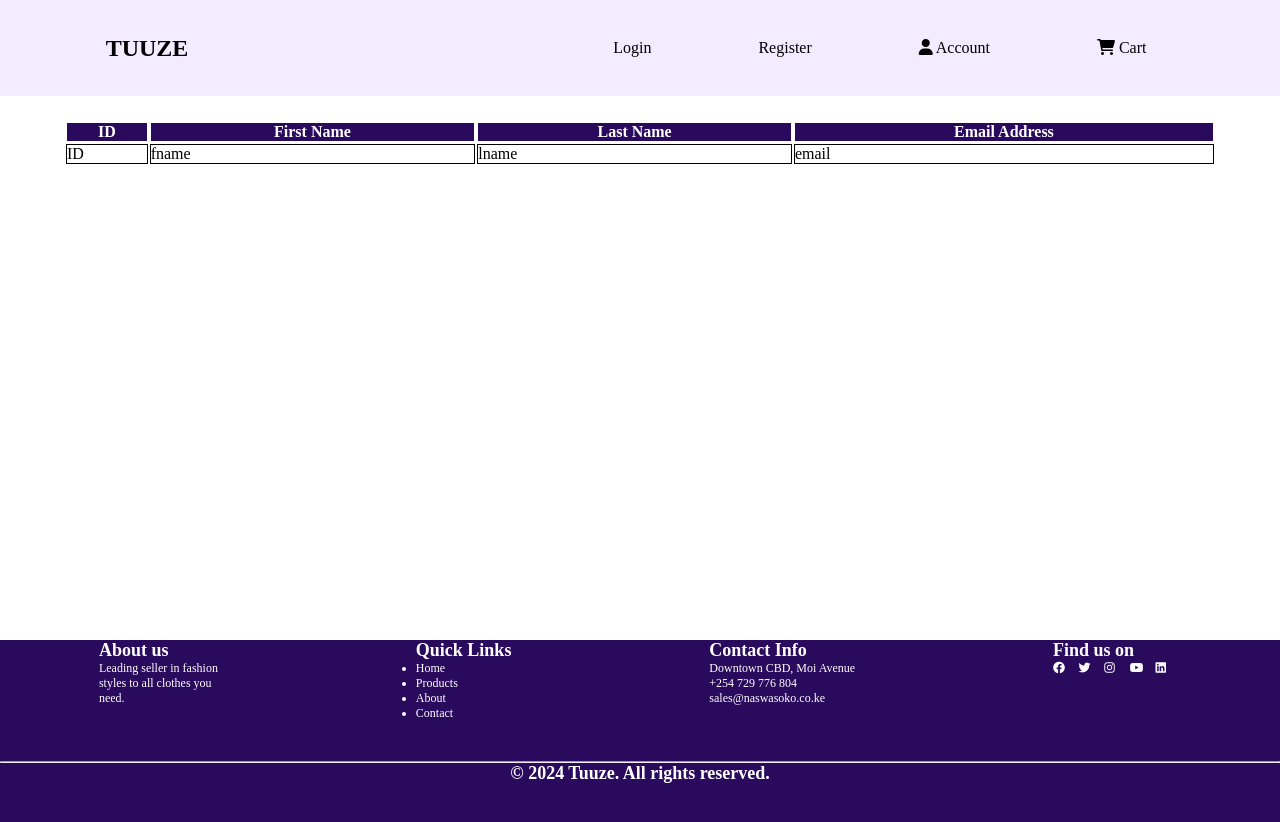
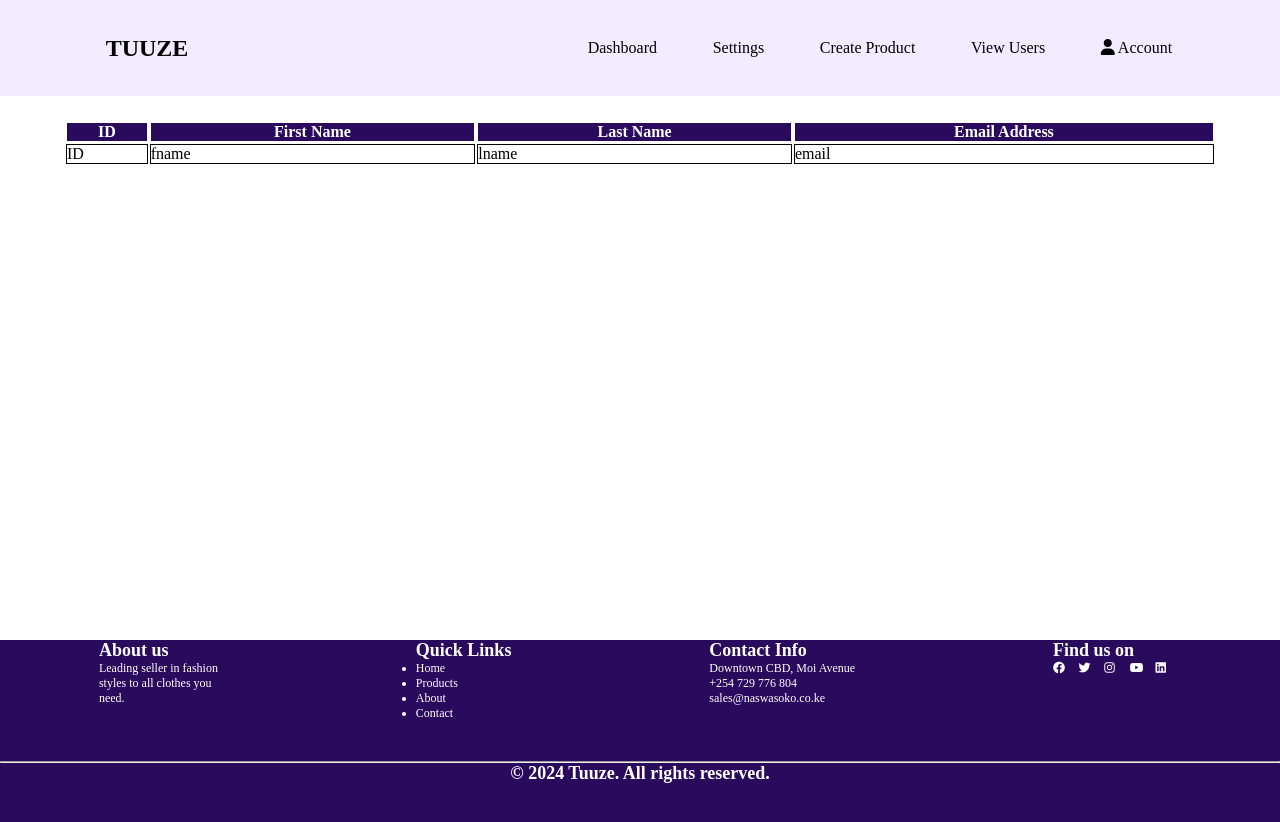
Before and after one commit to Sheilla-Chomba/Tuuze, an Angular app in the folder Frontend/Tuuze/: page /admin/view-users in a window 1280 px wide. Shown: the top 822 px of the page. Built offline with nearby package versions, Linux system fonts and the light colour scheme; a web font is replaced by a local one.

Commit message:
nav bar  complete

```diff
--- a/Frontend/Tuuze/src/app/components/admin-view-users/admin-view-users.component.html
+++ b/Frontend/Tuuze/src/app/components/admin-view-users/admin-view-users.component.html
@@ -2,18 +2,22 @@
 <div class="main">
     <div class="table-div">
         <table  class="table">
+            <thead>
                 <tr>
                     <th>ID</th>
                     <th>First Name</th>
                     <th>Last Name</th>
                     <th>Email Address</th>
                 </tr>
+            </thead>
+            <tbody>
                 <tr>
                     <td>ID</td>
                     <td>fname</td>
                     <td>lname</td>
                     <td>email</td>
                 </tr>
+            </tbody>
         </table>
     </div>
 </div>
--- a/Frontend/Tuuze/src/app/components/navbar/navbar.component.html
+++ b/Frontend/Tuuze/src/app/components/navbar/navbar.component.html
@@ -4,24 +4,33 @@
       <div class="logo">
         <h1 routerLink="/">TUUZE</h1>
       </div>
-            <div class="search">
-
-            </div>
+      <div class="search"></div>
       <div class="menu">
         <ul>
-                    <li routerLink="/login">Login</li>
-                    <li routerLink="/register">Register</li>
+          <li *ngIf="isNotLoggedIn && user && admin">Dashboard</li>
+          <li *ngIf="!admin">Dashboard</li>
+          <li *ngIf="!user">Dashboard</li>
+          <li *ngIf="isLoggedIn && admin && user" routerLink="/login">Login</li>
+          <li *ngIf="isLoggedIn && admin && user" routerLink="/register">
+            Register
+          </li>
+          <li *ngIf="isNotLoggedIn && user && admin">Settings</li>
+          <li *ngIf="!user">Settings</li>
+          <li *ngIf="!admin">Settings</li>
+          <li *ngIf="isNotLoggedIn && user && admin">Create Product</li>
+          <li *ngIf="!admin">Create Product</li>
+          <li *ngIf="!admin">View Users</li>
           <li>
             <i class="fa-solid fa-user"></i>
             Account
           </li>
-                    <li (click)="showProductNav()">
+          <li (click)="showProductNav()" *ngIf="admin">
             <i class="fa-solid fa-cart-shopping"></i>
             Cart
           </li>
         </ul>
       </div>
-            <div class="cart2" (click)="showProductNav()">
+      <div class="cart2" (click)="showProductNav()" *ngIf="admin">
         <i class="fa-solid fa-cart-shopping"></i>
       </div>
       <div class="hambuger" (click)="showHamburgerMenu()">
@@ -39,7 +48,7 @@
       </div>
       <div class="mod-container">
         <div class="modal-img">
-                    <img src="../../../assets/carousel 4.jpg" alt="" class="img-modal">
+          <img src="../../../assets/carousel 4.jpg" alt="" class="img-modal" />
         </div>
         <div class="modal-text">
           <div class="mod-cont">
@@ -51,7 +60,6 @@
               <p>2</p>
               <i class="fa-solid fa-plus"></i>
             </div>
-
           </div>
         </div>
       </div>
@@ -62,15 +70,32 @@
     </div>
   </div>
   <div class="mobile">
-        <div class="mobile-menu" >
+    <div class="mobile-menu">
       <ul class="hamburger-menu">
         <li><h2>Menu</h2></li>
-                <li routerLink="/login">Login</li>
-                <li routerLink="/register">Register</li>
-                <li>Account</li>
-                <li><button class="close-menu-btn" (click)="closeHamburgerMenu()">Close</button></li>
+        <li *ngIf="isNotLoggedIn && user && admin">Dashboard</li>
+          <li *ngIf="!admin">Dashboard</li>
+          <li *ngIf="!user">Dashboard</li>
+          <li *ngIf="isLoggedIn && admin && user" routerLink="/login">Login</li>
+          <li *ngIf="isLoggedIn && admin && user" routerLink="/register">
+            Register
+          </li>
+          <li *ngIf="isNotLoggedIn && user && admin">Settings</li>
+          <li *ngIf="!user">Settings</li>
+          <li *ngIf="!admin">Settings</li>
+          <li *ngIf="isNotLoggedIn && user && admin">Create Product</li>
+          <li *ngIf="!admin">Create Product</li>
+          <li *ngIf="!admin">View Users</li>
+          <li>
+            <i class="fa-solid fa-user"></i>
+            Account
+          </li>
+        <li>
+          <button class="close-menu-btn" (click)="closeHamburgerMenu()">
+            Close
+          </button>
+        </li>
       </ul>
     </div>
   </div>
-
 </div>
--- a/Frontend/Tuuze/src/app/components/navbar/navbar.component.ts
+++ b/Frontend/Tuuze/src/app/components/navbar/navbar.component.ts
@@ -1,6 +1,6 @@
 import { CommonModule } from '@angular/common';
-import { Component, HostListener } from '@angular/core';
-import { RouterLink } from '@angular/router';
+import { Component } from '@angular/core';
+import { NavigationEnd, Router, RouterLink } from '@angular/router';
 
 @Component({
   selector: 'app-navbar',
@@ -10,6 +10,42 @@ import { RouterLink } from '@angular/router';
   styleUrl: './navbar.component.css',
 })
 export class NavbarComponent {
+  isLoggedIn: boolean = false;
+  isNotLoggedIn:boolean=false;
+  admin: boolean = false;
+  user:boolean=false;
+
+  constructor(private router: Router) {
+    this.router.events.subscribe((event) => {
+      if (event instanceof NavigationEnd) {
+        this.isLoggedIn =
+          this.router.url !== '/admin' &&
+          this.router.url !== '/admin/create-products' &&
+          this.router.url !== '/admin/update-products' &&
+          this.router.url !== '/admin/view-users' &&
+          this.router.url !== '/settings' &&
+          this.router.url !== '/user';
+        this.isNotLoggedIn =
+          this.router.url !== '/' &&
+          this.router.url !== '/login' &&
+          this.router.url !== '/register' &&
+          this.router.url !== '/admin/settings' &&
+          this.router.url !== '/user/settings' &&
+          this.router.url !== '/**';
+        this.admin =
+          this.router.url !== '/admin' &&
+          this.router.url !== '/admin/create-products' &&
+          this.router.url !== '/admin/update-products' &&
+          this.router.url !== '/admin/settings' &&
+          this.router.url !== '/admin/view-users';
+        this.user =
+          this.router.url !== '/user' &&
+          this.router.url !== '/user/settings';
+
+      }
+
+    });
+  }
 
   showProductNav() {
     let modalBg = document.querySelector(
```
Also changed, not shown: Frontend/Tuuze/src/app/app.routes.ts (+5 -4 lines). Lines whose indentation alone changed are shown as unchanged.
